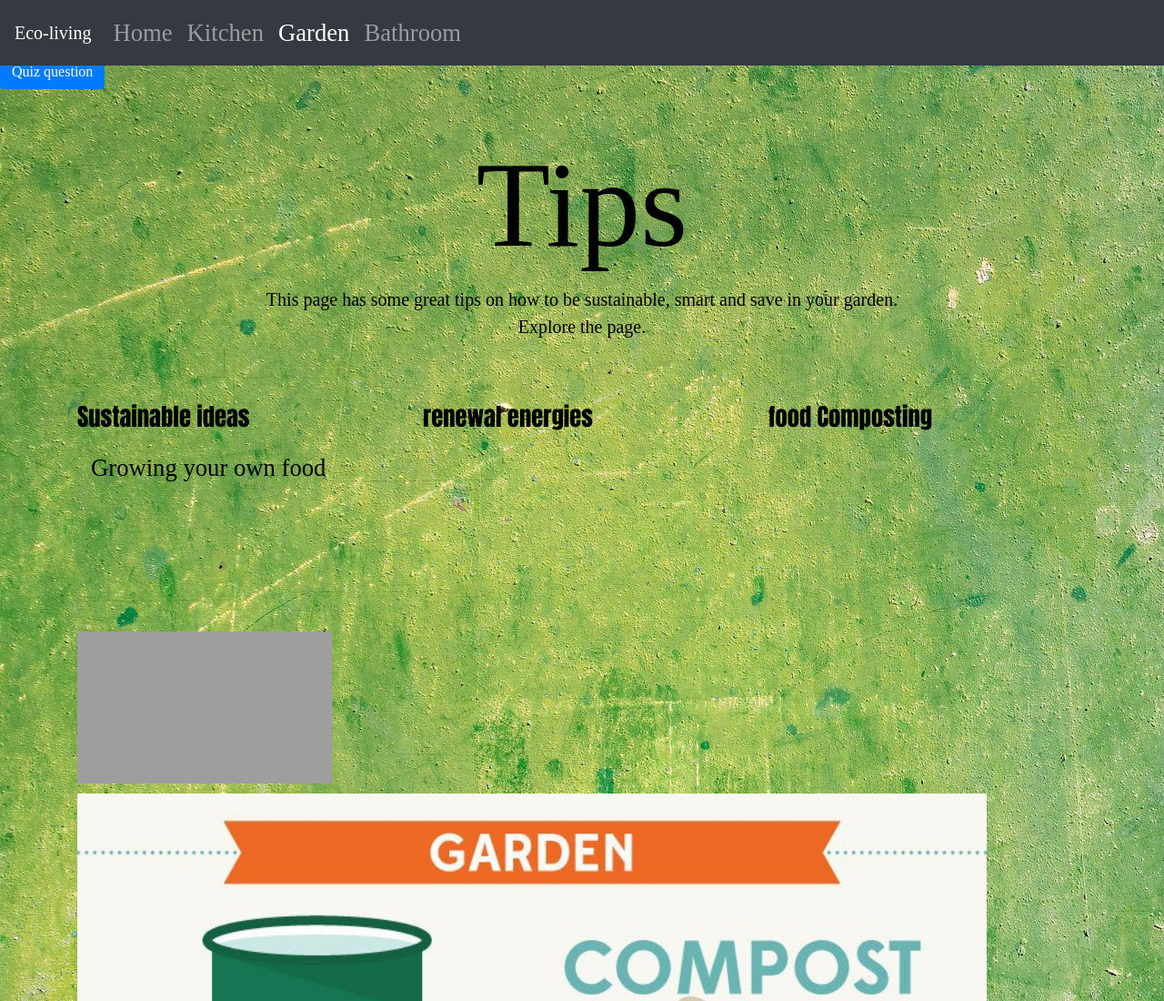
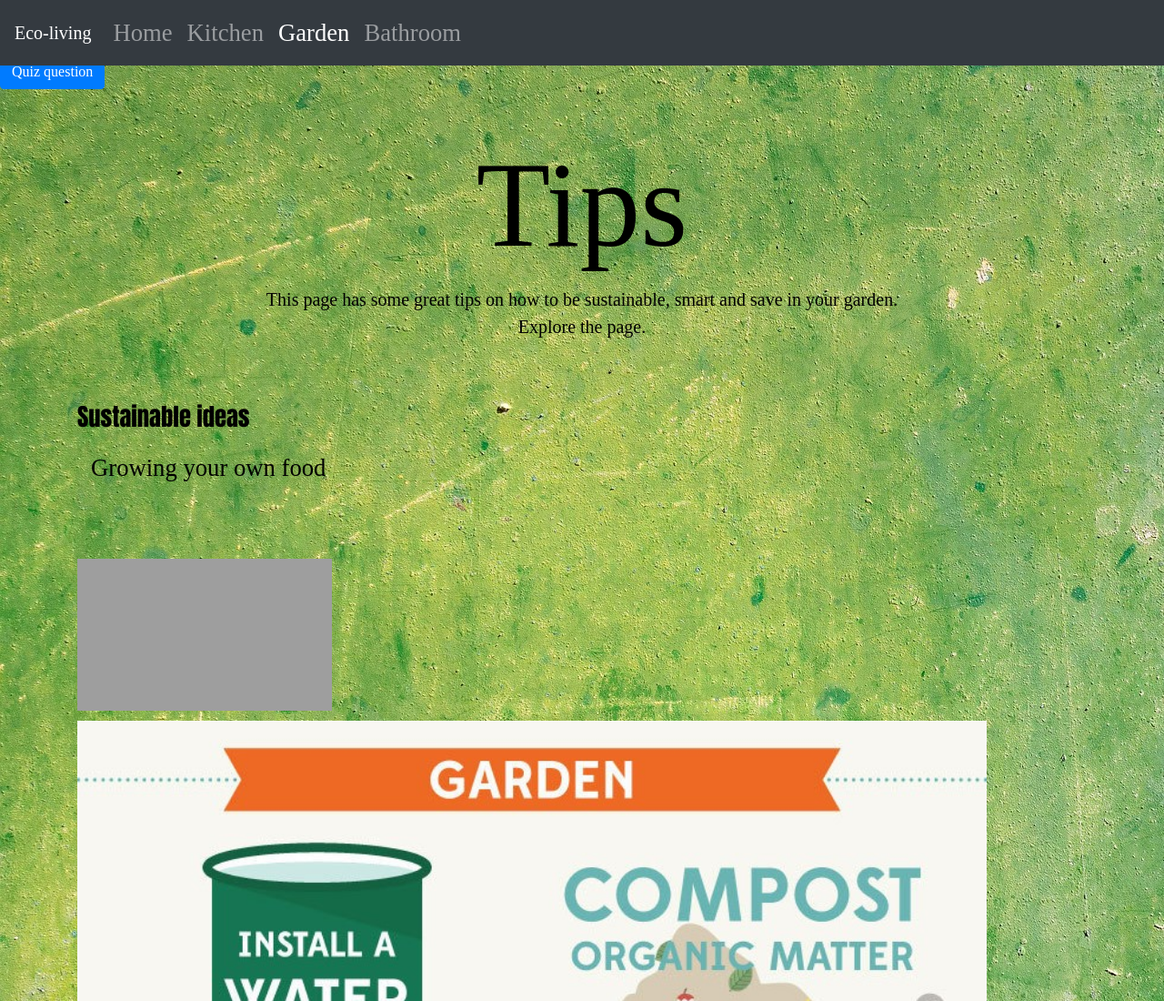
Before and after one commit to hannahmlhill/EcoSecond-Girls, a plain HTML site: page garden.html in a window 1280 px wide. Shown: the top 1100 px of the page at 91% size. Drawn offline with nearby package versions, Linux system fonts and the light colour scheme; grey boxes are pictures that could not be loaded; a web font is replaced by a local one.

Commit message:
Remove headers for divide that are obsolete

```diff
--- a/garden.html
+++ b/garden.html
@@ -101,23 +101,11 @@
             Sustainable ideas
             </p>
           </div>
-          <div class="col-sm">
-            <p style="font-family: impact">
-            renewal energies
-          </p>
           </div>
-          <div class="col-sm">
-            <p style="font-family: impact">
-            food Composting
-          </p>
-          </div>
-        </div>
         <div class="col-sm">
           Growing your own food
         </div>
       </div>
-      <br>
-      <br>
       <br>
       <br>
       <div =class"iframe-container">
```
